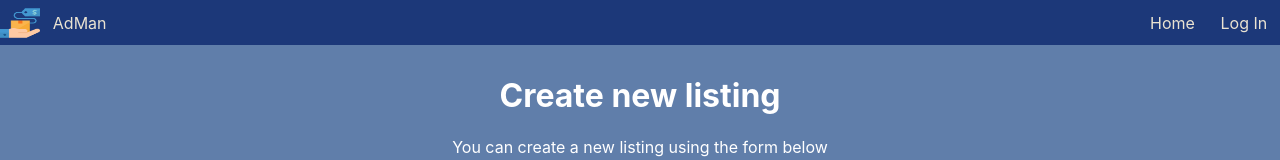
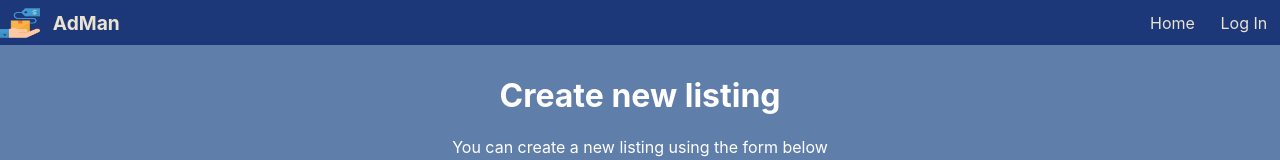
Before and after one commit to yobazy/ad-manager, a React (Create React App) app in the folder client/: page /create in a window 1280 px wide. Shown: the top 160 px of the page. Built offline with nearby package versions, Linux system fonts and the light colour scheme.

Commit message:
Updates logo and title in navbar

```diff
--- a/client/src/components/Navbar.css
+++ b/client/src/components/Navbar.css
@@ -79,6 +79,11 @@
 
 .fa-bars {
   color: #fff;
+}
+
+.name  {
+    font-weight: bold;
+    font-size: 1.2rem;
 }
 
 /* .nav-links-mobile {
--- a/client/src/components/Navbar.js
+++ b/client/src/components/Navbar.js
@@ -70,7 +70,7 @@ export default function Navbar(props) {
       <div className="navbar-container">
         <div className="logo-name nav-items">
           <img src={logo} width={40} alt="logo"></img>
-          <a href="/" className="nav-links">
+          <a href="/" className="nav-links name">
             AdMan
           </a>
           {/* <div className="menu-icon" onClick={handleClick}>
```
